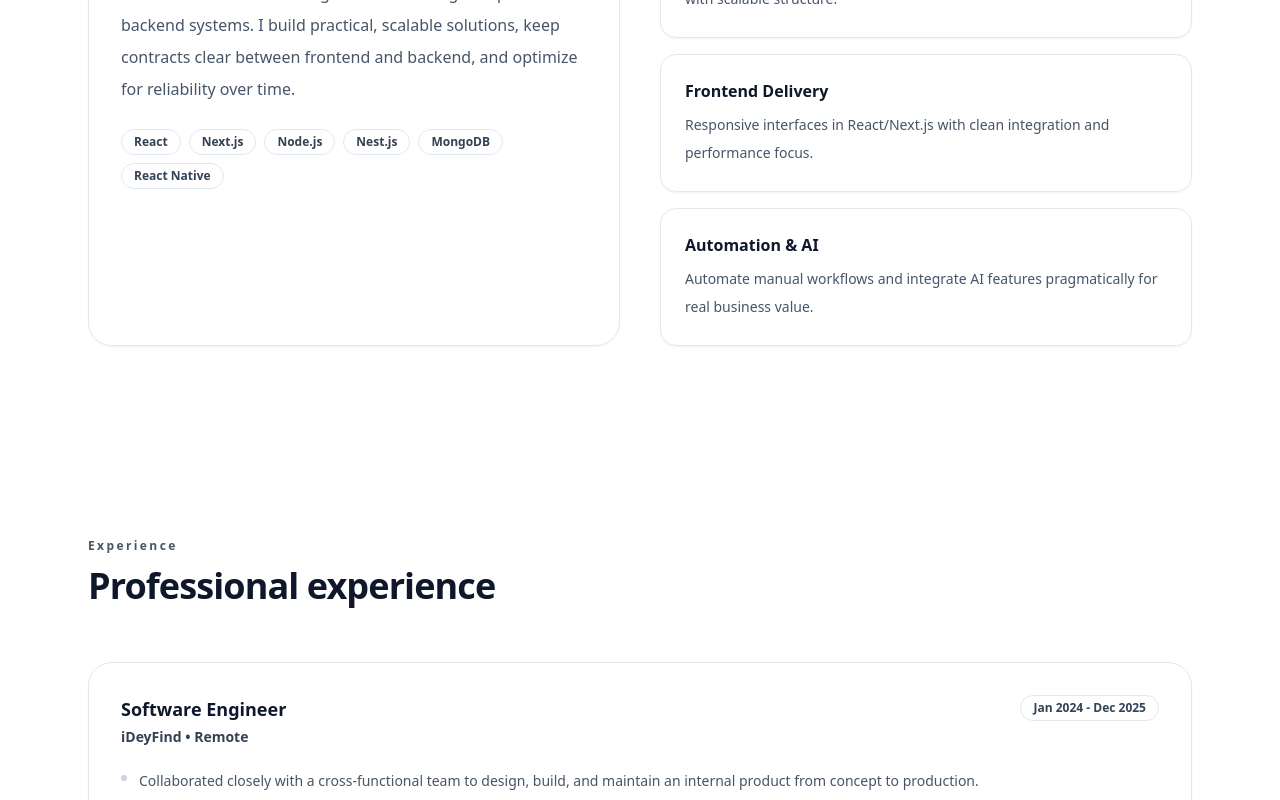
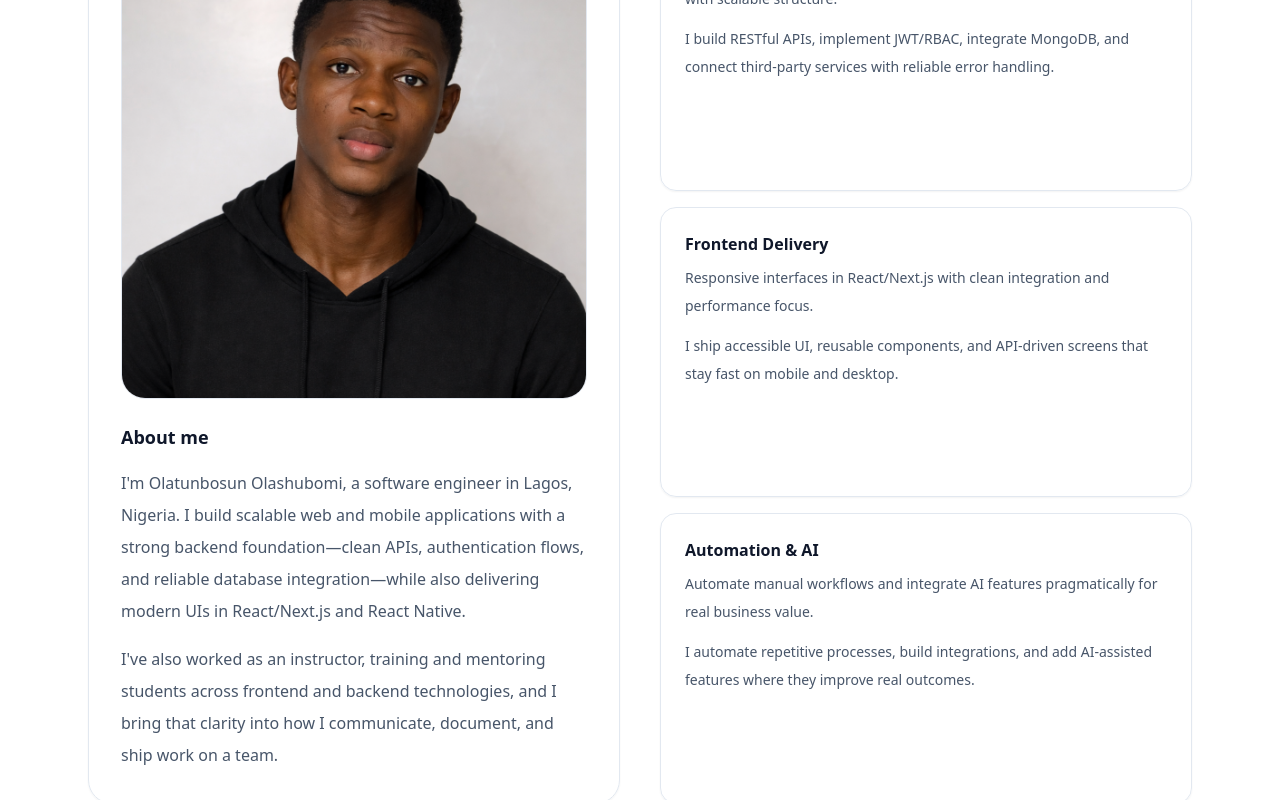
Before and after one commit to Derrick99234/portfolio-main, a Next.js app: page / in a window 1280 px wide. Shown: the part 1180-1980 px from the top of the page. Built offline with nearby package versions, Linux system fonts and the light colour scheme.

Commit message:
feat: enhance about section with profile image and detailed descriptions
Add profile image and expand personal introduction with location and teaching experience. Provide more detailed explanations for backend, frontend, and automation specialties. Update role title to be more concise.

```diff
--- a/src/app/page.tsx
+++ b/src/app/page.tsx
@@ -1,3 +1,4 @@
+import Image from "next/image";
 import Link from "next/link";
 import { ThemeToggle } from "@/components/ThemeToggle";
 
@@ -400,19 +401,46 @@ export default function Home() {
         <Section id="about" eyebrow="About" title="Engineering that ships">
           <div className="grid gap-10 lg:grid-cols-2">
             <div className="rounded-3xl border border-slate-200 bg-white/70 p-8 shadow-sm backdrop-blur dark:border-slate-800 dark:bg-slate-950/40 dark:shadow-none">
+              <div className="flex flex-col gap-6">
+                <div className="overflow-hidden rounded-3xl border border-slate-200 dark:border-slate-800">
+                  <Image
+                    src="/ola-profile.png"
+                    alt="Olatunbosun Olashubomi"
+                    width={900}
+                    height={900}
+                    priority
+                    className="aspect-square w-full object-cover object-top"
+                  />
+                </div>
+
+                <div>
                   <h3 className="text-lg font-semibold text-slate-900 dark:text-slate-100">
-                Summary
+                    About me
                   </h3>
                   <p className="mt-4 leading-8 text-slate-600 dark:text-slate-400">
-                I&apos;m a versatile full-stack engineer with stronger depth in backend systems. I build practical, scalable solutions, keep contracts clear between frontend and backend, and optimize for reliability over time.
+                    I&apos;m Olatunbosun Olashubomi, a software engineer in Lagos,
+                    Nigeria. I build scalable web and mobile applications with a
+                    strong backend foundation—clean APIs, authentication flows, and
+                    reliable database integration—while also delivering modern UIs in
+                    React/Next.js and React Native.
                   </p>
-              <div className="mt-6 flex flex-wrap gap-2">
+                  <p className="mt-4 leading-8 text-slate-600 dark:text-slate-400">
+                    I&apos;ve also worked as an instructor, training and mentoring
+                    students across frontend and backend technologies, and I bring
+                    that clarity into how I communicate, document, and ship work on a
+                    team.
+                  </p>
+                  {/* <div className="mt-6 flex flex-wrap gap-2">
+                    <Badge>JavaScript</Badge>
+                    <Badge>TypeScript</Badge>
                     <Badge>React</Badge>
                     <Badge>Next.js</Badge>
                     <Badge>Node.js</Badge>
                     <Badge>Nest.js</Badge>
                     <Badge>MongoDB</Badge>
                     <Badge>React Native</Badge>
+                  </div> */}
+                </div>
               </div>
             </div>
 
@@ -421,14 +449,20 @@ export default function Home() {
                 {
                   title: "Backend Engineering",
                   text: "Secure APIs, authentication, database design, logging, and debugging with scalable structure.",
+                  detail:
+                    "I build RESTful APIs, implement JWT/RBAC, integrate MongoDB, and connect third-party services with reliable error handling.",
                 },
                 {
                   title: "Frontend Delivery",
                   text: "Responsive interfaces in React/Next.js with clean integration and performance focus.",
+                  detail:
+                    "I ship accessible UI, reusable components, and API-driven screens that stay fast on mobile and desktop.",
                 },
                 {
                   title: "Automation & AI",
                   text: "Automate manual workflows and integrate AI features pragmatically for real business value.",
+                  detail:
+                    "I automate repetitive processes, build integrations, and add AI-assisted features where they improve real outcomes.",
                 },
               ].map((item) => (
                 <div
@@ -440,6 +474,9 @@ export default function Home() {
                   </h3>
                   <p className="mt-2 text-sm leading-7 text-slate-600 dark:text-slate-400">
                     {item.text}
+                  </p>
+                  <p className="mt-3 text-sm leading-7 text-slate-600 dark:text-slate-400">
+                    {item.detail}
                   </p>
                 </div>
               ))}
@@ -649,7 +686,7 @@ export default function Home() {
                 {[
                   {
                     label: "Role",
-                    value: "Software Engineer (Web & Mobile Applications)",
+                    value: "Software Engineer",
                   },
                   { label: "Primary Strength", value: "Full-Stack (Backend-leaning)" },
                   { label: "Location", value: "Lagos, Nigeria" },
```
Also changed, not shown: public/ola-profile.png (added). Lines whose indentation alone changed are shown as unchanged.
